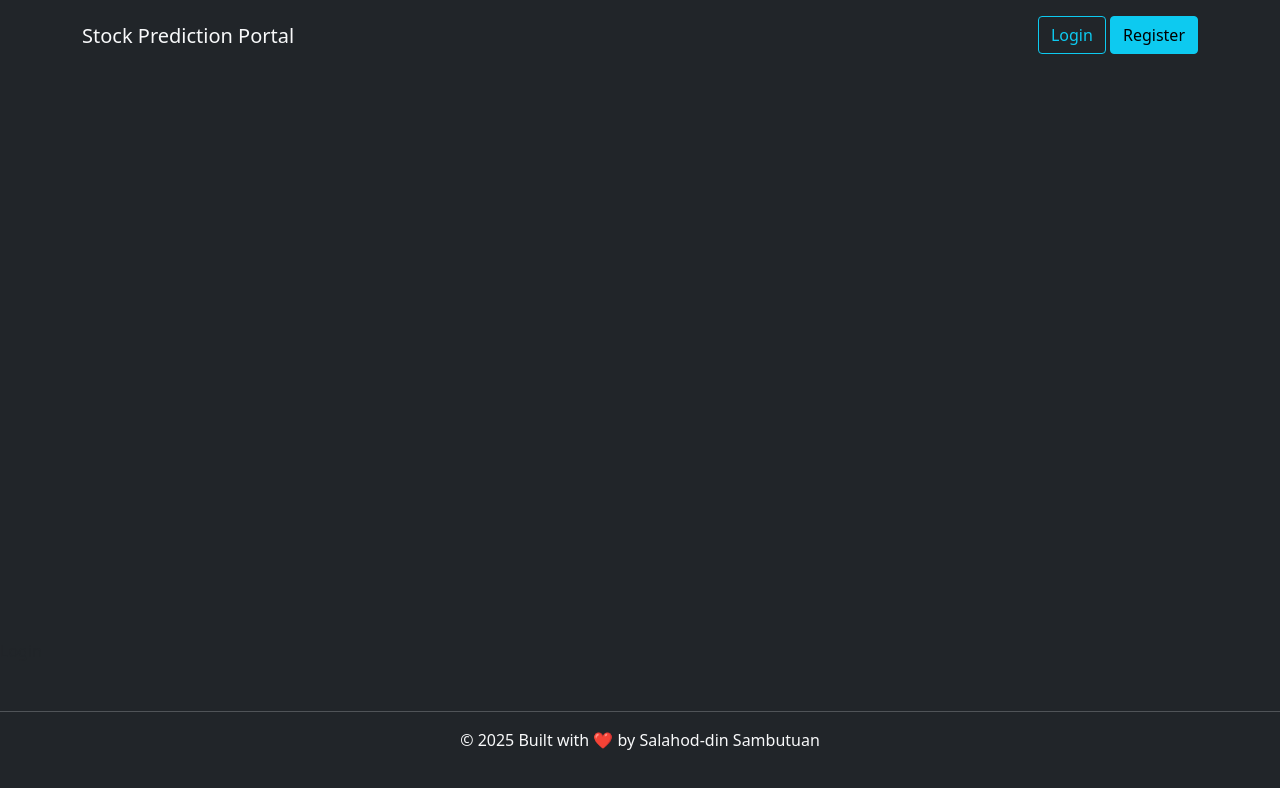
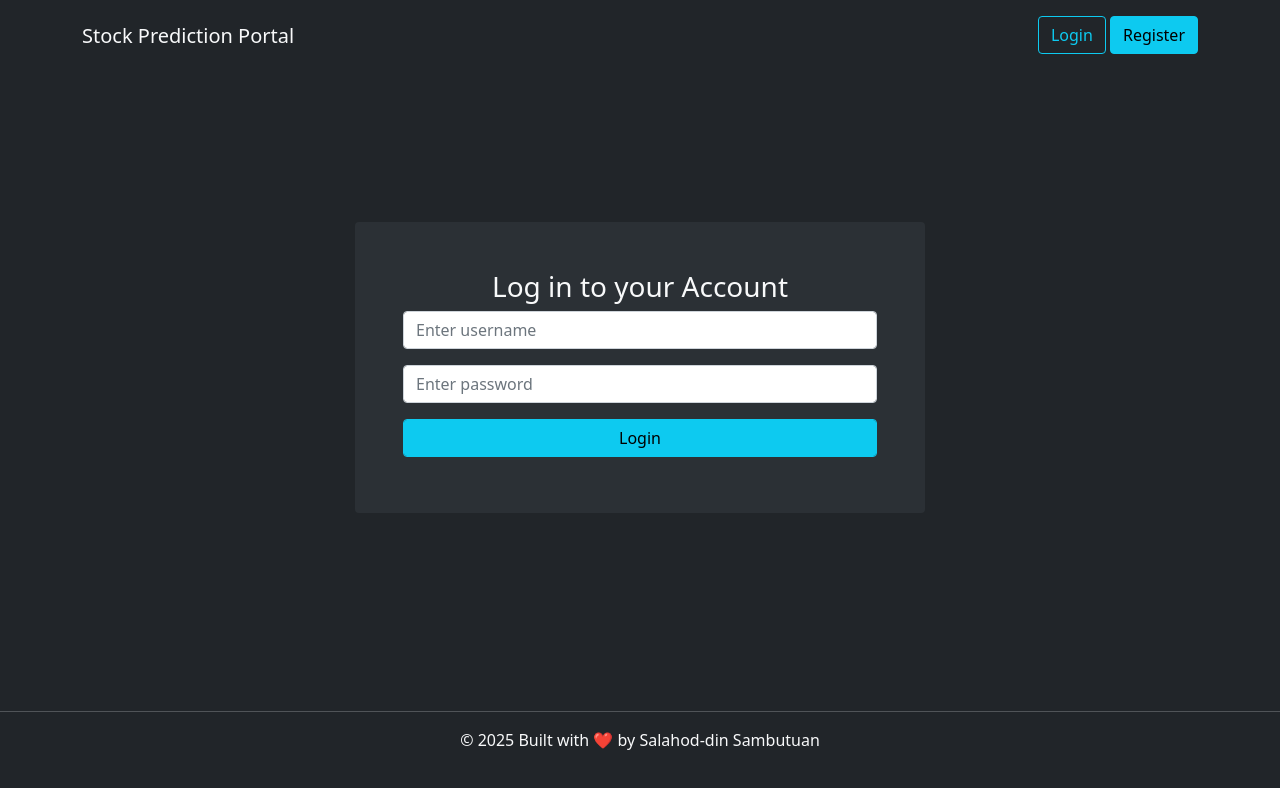
Before and after one commit to salahoddin/stock-prediction-portal, a React (Vite) app in the folder frontend-react/: page /login in a window 1280 px wide. Shown: the top 788 px of the page. Built offline with nearby package versions, Linux system fonts and the light colour scheme.

Commit message:
feat: create login component and functionality

```diff
--- a/frontend-react/src/components/Login.jsx
+++ b/frontend-react/src/components/Login.jsx
@@ -1,7 +1,65 @@
+import { useState } from "react"
+import axios from "axios"
+import { FontAwesomeIcon } from '@fortawesome/react-fontawesome'
+import { faSpinner } from '@fortawesome/free-solid-svg-icons'
+
 const Login = () => {
+    const [formState, setFormState] = useState({
+        username: "",
+        password: ""
+    });
+
+    const [errors, setErrors] = useState({});
+    const [success, setSuccess] = useState(false);
+    const [loading, setLoading] = useState(false);
+
+    const handleChange = (event) => {
+        const { name, value } = event.target;
+        setFormState((prevState) => ({ ...prevState, [name]: value }));
+    };
+    const handleSubmit = async (event) => {
+        event.preventDefault();
+        setLoading(true)
+        try {
+            const userData = {
+                username: formState.username,
+                password: formState.password
+            }
+            console.log("userdata ====>", userData);
+            const response = await axios.post(
+                `${import.meta.env.VITE_API_BASE_URL}/token/`,
+                formState
+            );
+            console.log(response.data);
+            console.log("login successful");
+            setErrors({});
+            setSuccess(true);
+        } catch (error) {
+            console.error(`login Error: ${error.response.data}`);
+            setErrors(error.response.data);
+        } finally {
+            setLoading(false);
+        }
+    };
+
     return (
         <>
-            Login
+            <div className="container">
+                <div className="row justify-content-center">
+                    <div className="col-md-6 bg-light-dark p-5 rounded">
+                        <h3 className="text-light text-center">Log in to your Account</h3>
+                        <form onSubmit={handleSubmit}>
+                            <div className="mb-3">
+                                <input type="text" className="form-control mb-2" placeholder="Enter username" name="username" value={formState.username} onChange={handleChange} />
+                            </div>
+                            <div className="mb-3">
+                                <input type="password" className="form-control mb-2" placeholder="Enter password" name="password" value={formState.password} onChange={handleChange} />
+                            </div>
+                            {loading ? <div className="btn btn-info form-control mb-2 disabled"> <FontAwesomeIcon icon={faSpinner} spin></FontAwesomeIcon> Logging in... </div> : <button type="submit" className="btn btn-info form-control mb-2">Login</button>}
+                        </form>
+                    </div>
+                </div>
+            </div>
         </>
     )
 }
--- a/frontend-react/src/components/Register.jsx
+++ b/frontend-react/src/components/Register.jsx
@@ -33,7 +33,10 @@ const handleSubmit = async (event) => {
         }
         // delete formState.confirmPassword;
         try {
-        const response = await axios.post("http://127.0.0.1:8000/api/v1/auth/register/", formState)
+            const response = await axios.post(
+                `${import.meta.env.VITE_API_BASE_URL}/auth/register/`,
+                formState
+            );
             console.log(response.data);
             console.log("Registration successful");
             setErrors({});
@@ -54,23 +57,23 @@ const handleSubmit = async (event) => {
                         <h3 className="text-light text-center">Create an Account</h3>
                         <form onSubmit={handleSubmit}>
                             <div className="mb-3">
-                                <input type="text" className="form-control mb-2" placeholder="Enter username" name="username" value={formState.username} onChange={handleChange}/>
+                                <input type="text" className="form-control mb-2" placeholder="Enter username" name="username" value={formState.username} onChange={handleChange} />
                                 <small>{errors.username && <div className="text-danger">{errors.username}</div>}</small>
                             </div>
                             <div className="mb-3">
-                                <input type="email" className="form-control mb-2" placeholder="Enter email" name="email" value={formState.email} onChange={handleChange}/>
+                                <input type="email" className="form-control mb-2" placeholder="Enter email" name="email" value={formState.email} onChange={handleChange} />
                                 <small>{errors.username && <div className="text-danger">{errors.email}</div>}</small>
                             </div>
                             <div className="mb-3">
-                                <input type="password" className="form-control mb-2" placeholder="Enter password" name="password" value={formState.password} onChange={handleChange}/>
+                                <input type="password" className="form-control mb-2" placeholder="Enter password" name="password" value={formState.password} onChange={handleChange} />
                                 <small>{errors.password && <div className="text-danger">{errors.password}</div>}</small>
                             </div>
                             <div className="mb-3">
-                                <input type="password" className="form-control mb-2" placeholder="Confirm password" name="confirmPassword" value={formState.confirmPassword} onChange={handleChange}/>
+                                <input type="password" className="form-control mb-2" placeholder="Confirm password" name="confirmPassword" value={formState.confirmPassword} onChange={handleChange} />
                                 <small>{errors.confirmPassword && <div className="text-danger">{errors.confirmPassword}</div>}</small>
                             </div>
                             {success && <div className="alert alert-success">Registration successful!</div>}
-                            { loading ? <div className="btn btn-info form-control mb-2 disabled"> <FontAwesomeIcon icon={faSpinner} spin></FontAwesomeIcon> Loading... </div> : <button type="submit" className="btn btn-info form-control mb-2">Register</button>}
+                            {loading ? <div className="btn btn-info form-control mb-2 disabled"> <FontAwesomeIcon icon={faSpinner} spin></FontAwesomeIcon> Loading... </div> : <button type="submit" className="btn btn-info form-control mb-2">Register</button>}
 
                         </form>
                     </div>
```
Lines whose indentation alone changed are shown as unchanged.
